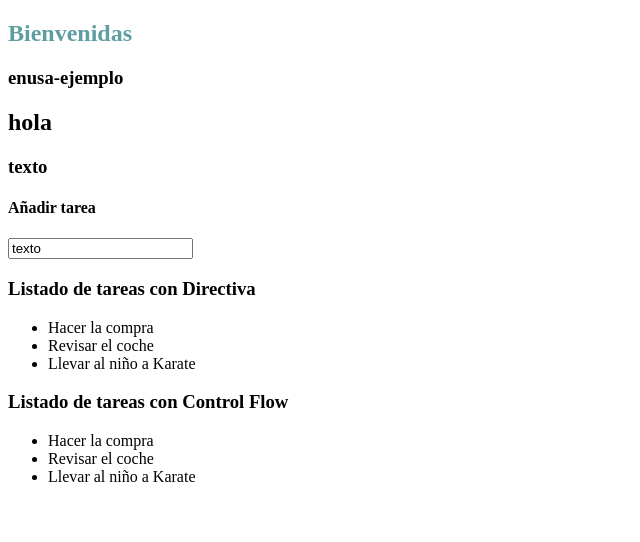
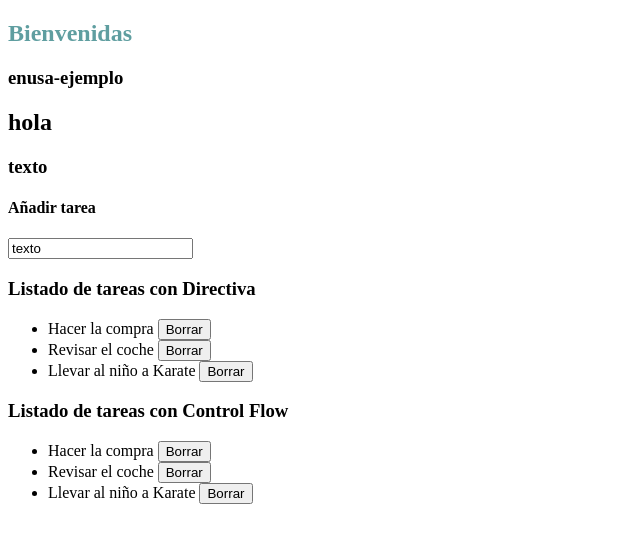
Before and after one commit to pepesan/enusa-ejemplo, an Angular app: page / in a window 1280 px wide. Shown: the top 542 px of the page, without its empty margins (0-640 px from the left). Built offline with nearby package versions, Linux system fonts and the light colour scheme.

Commit message:
mejoras del ejemplo de todos con borrado

```diff
--- a/src/app/todos/todos.component.html
+++ b/src/app/todos/todos.component.html
@@ -10,12 +10,16 @@
   <ul>
     <li *ngFor="let todo of todos">
       {{todo.text}}
+      <button (click)="deleteTodo(todo.text)">Borrar</button>
     </li>
   </ul>
   <h3>Listado de tareas con Control Flow</h3>
   <ul>
     @for (todo of todos; track todo.id) {
-      <li> {{ todo.text }} </li>
+      <li>
+        {{ todo.text }}
+        <button (click)="deleteTodo(todo.text)">Borrar</button>
+      </li>
     }
   </ul>
 </div>
--- a/src/app/todos/todos.component.ts
+++ b/src/app/todos/todos.component.ts
@@ -46,4 +46,13 @@
     this.todos.push(this.todo);
     this.todo = new Todo();
   }
+
+  deleteTodo(texto: string){
+    for(var i=0;i<this.todos.length;i++){
+      var todo=this.todos[i];
+      if(todo.text==texto){
+        this.todos.splice(i,1);
+      }
+    }
+  }
 }
```
